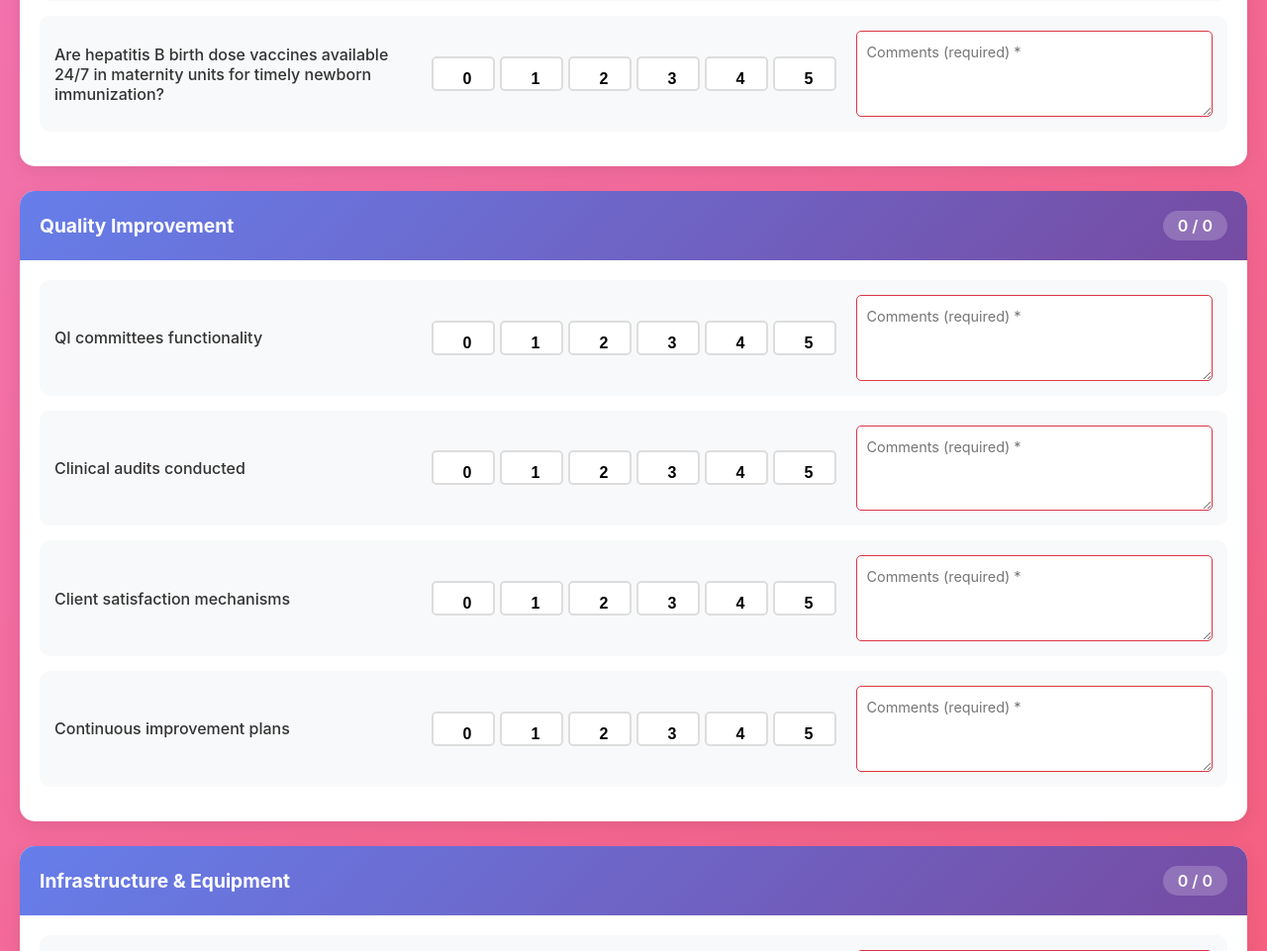
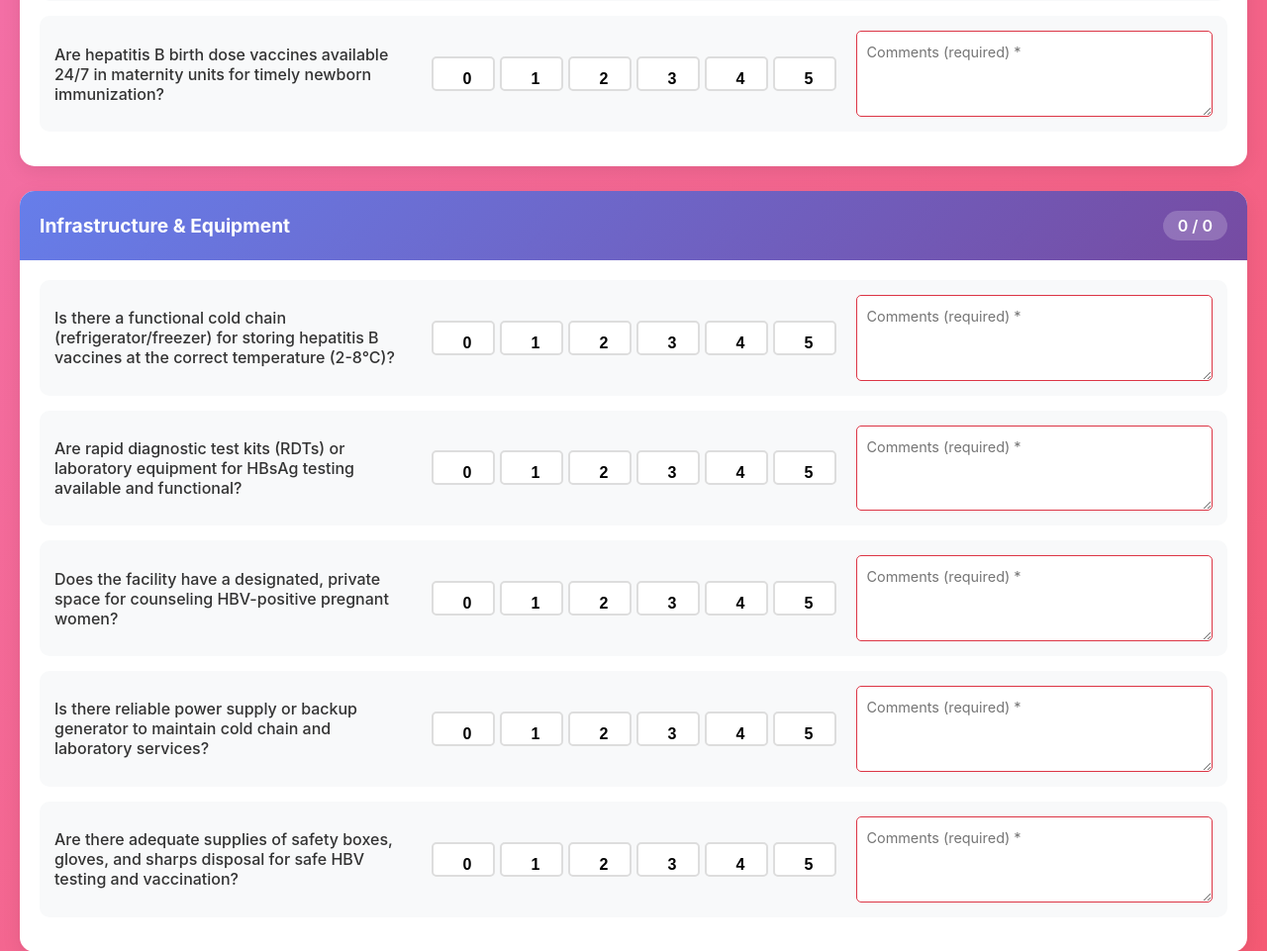
Before and after one commit to Isaac25-lgtm/CHAI, a Flask app: page /tools in a window 1280 px wide. Shown: the part 3840-4801 px from the top of the page at 99% size. Run offline with Flask 3, Linux system fonts and the light colour scheme; some libraries are stand-ins or nearby versions.

Commit message:
Remove Quality Improvement section from assessment
- Removed Quality Improvement section (4 indicators, 20 points)
- Removed indicators: qi1 (QI committees), qi2 (clinical audits), qi3 (client satisfaction), qi4 (improvement plans)
- Updated both tools.html and utils.py
- Assessment now has 4 sections instead of 5
- Total indicators reduced from 33 to 29
- Total possible score reduced from 165 to 145 points

Remaining sections:
1. Service Delivery (6 indicators, 30 points)
2. Human Resource and Service Delivery Points (8 indicators, 40 points)
3. Supply Chain Reliability for HBV commodities (9 indicators, 45 points)
4. Infrastructure & Equipment (5 indicators, 25 points)

All sections focused on Hepatitis B PMTCT services

```diff
--- a/templates/tools.html
+++ b/templates/tools.html
@@ -632,15 +632,6 @@
                     {"id": "sc9", "name": "Are hepatitis B birth dose vaccines available 24/7 in maternity units for timely newborn immunization?", "max_score": 5}
                 ]
             },
-            "quality_improvement": {
-                "name": "Quality Improvement",
-                "indicators": [
-                    {"id": "qi1", "name": "QI committees functionality", "max_score": 5},
-                    {"id": "qi2", "name": "Clinical audits conducted", "max_score": 5},
-                    {"id": "qi3", "name": "Client satisfaction mechanisms", "max_score": 5},
-                    {"id": "qi4", "name": "Continuous improvement plans", "max_score": 5}
-                ]
-            },
             "infrastructure": {
                 "name": "Infrastructure & Equipment",
                 "indicators": [
--- a/utils.py
+++ b/utils.py
@@ -295,12 +295,6 @@ class ExcelGenerator:
                 {"id": "sc8", "name": "Has there been a stock-out of TDF or TDF/3TC for HBV-positive women in the last 3 months?", "max_score": 5},
                 {"id": "sc9", "name": "Are hepatitis B birth dose vaccines available 24/7 in maternity units for timely newborn immunization?", "max_score": 5}
             ],
-            "Quality Improvement": [
-                {"id": "qi1", "name": "QI committees functionality", "max_score": 5},
-                {"id": "qi2", "name": "Clinical audits conducted", "max_score": 5},
-                {"id": "qi3", "name": "Client satisfaction mechanisms", "max_score": 5},
-                {"id": "qi4", "name": "Continuous improvement plans", "max_score": 5}
-            ],
             "Infrastructure & Equipment": [
                 {"id": "if1", "name": "Is there a functional cold chain (refrigerator/freezer) for storing hepatitis B vaccines at the correct temperature (2-8°C)?", "max_score": 5},
                 {"id": "if2", "name": "Are rapid diagnostic test kits (RDTs) or laboratory equipment for HBsAg testing available and functional?", "max_score": 5},
```
